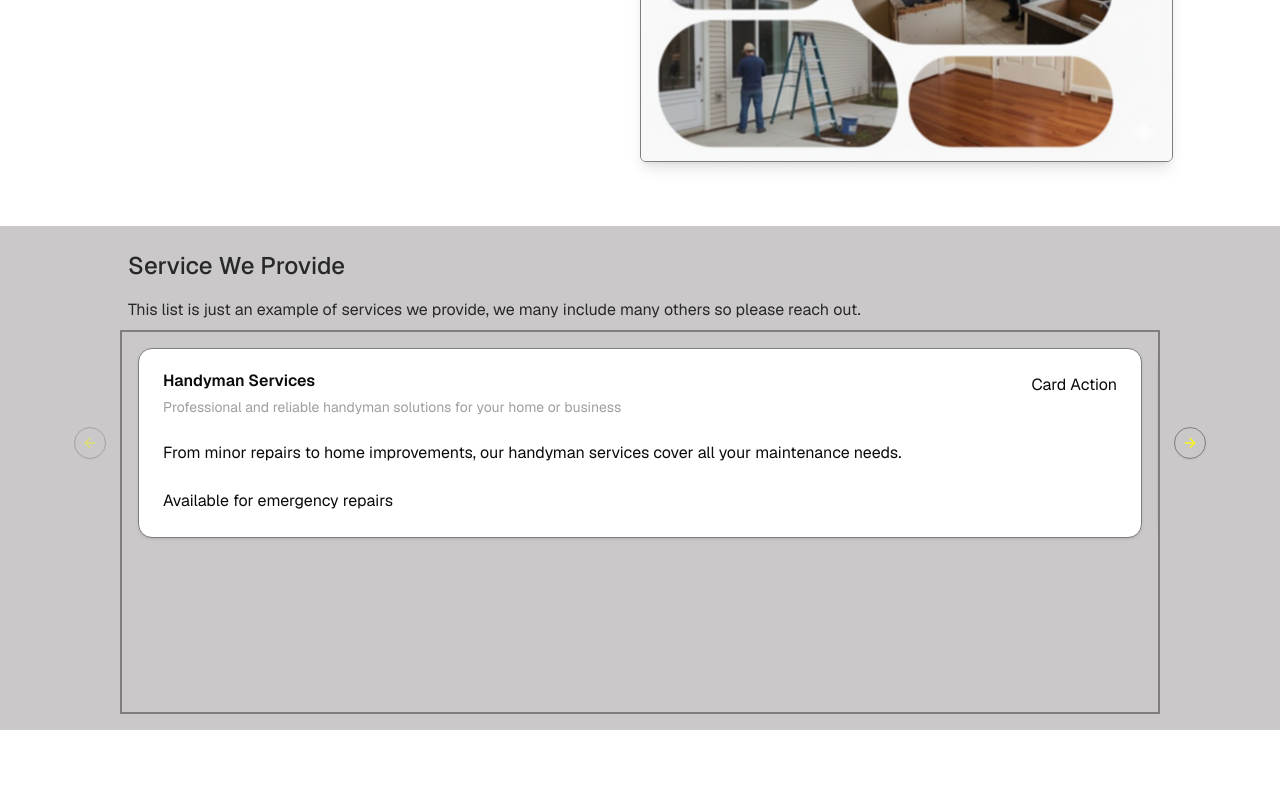
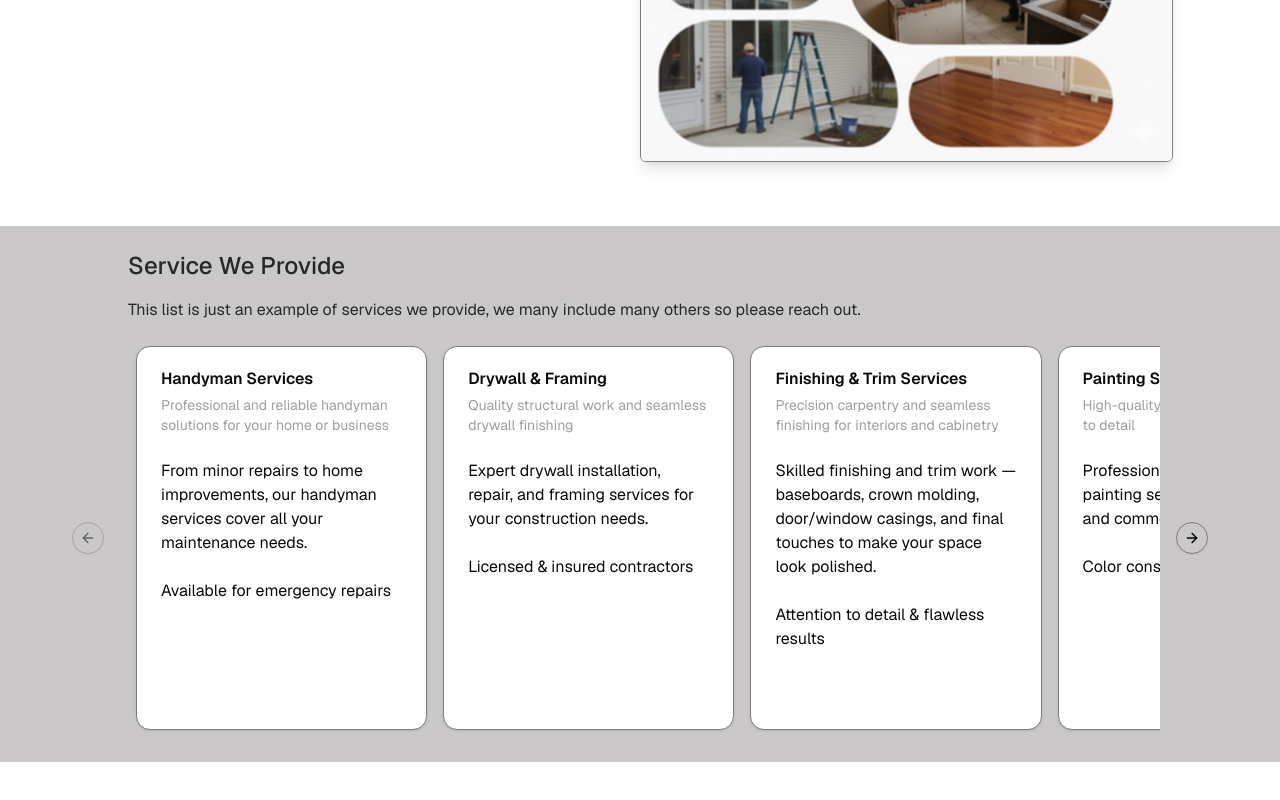
Before and after one commit to Pmacdon15/contractor-chris, a Next.js app: page / in a window 1280 px wide. Shown: the part 1159-1959 px from the top of the page. Built offline with nearby package versions, Linux system fonts and the light colour scheme.

Commit message:
updated carousel

```diff
--- a/src/app/page.tsx
+++ b/src/app/page.tsx
@@ -4,7 +4,7 @@ import Hero from '@/components/hero/hero'
 
 export default function Home() {
 	return (
-		<div className="flex flex-col gap-16 w-full items-center">
+		<div className="flex flex-col gap-4 md:gap-16 w-full items-center">
 			<Hero />
 			<ContentSectionOne />
 			<ContentSectionTwo />
@@ -23,7 +23,7 @@ function ContentSectionTwo() {
 				</p>
 			</div>
 
-			<div className="border-2 w-5/6 h-96">
+			<div className="w-5/6 ">
 				<ServicesCarousel />
 			</div>
 		</div>
--- a/src/components/cards/service-card.tsx
+++ b/src/components/cards/service-card.tsx
@@ -20,11 +20,10 @@ export default function ServiceCard({
 	footer: string
 }) {
 	return (
-		<Card>
+		<Card className='h-96'>
 			<CardHeader>
 				<CardTitle>{title}</CardTitle>
 				<CardDescription>{description}</CardDescription>
-				<CardAction>Card Action</CardAction>
 			</CardHeader>
 			<CardContent>
 				<p>{content}</p>
--- a/src/components/carousels/services-carousel.tsx
+++ b/src/components/carousels/services-carousel.tsx
@@ -7,30 +7,65 @@ import {
 	CarouselPrevious,
 } from '../ui/carousel'
 
+const serviceData = [
+	{
+		title: 'Handyman Services',
+		content:
+			'From minor repairs to home improvements, our handyman services cover all your maintenance needs.',
+		description:
+			'Professional and reliable handyman solutions for your home or business',
+		footer: 'Available for emergency repairs',
+	},
+	{
+		title: 'Drywall & Framing',
+		content:
+			'Expert drywall installation, repair, and framing services for your construction needs.',
+		description: 'Quality structural work and seamless drywall finishing',
+		footer: 'Licensed & insured contractors',
+	},
+	{
+		title: 'Finishing & Trim Services',
+		content:
+			'Skilled finishing and trim work — baseboards, crown molding, door/window casings, and final touches to make your space look polished.',
+		description:
+			'Precision carpentry and seamless finishing for interiors and cabinetry',
+		footer: 'Attention to detail & flawless results',
+	},
+	{
+		title: 'Painting Services',
+		content:
+			'Professional interior and exterior painting services for residential and commercial properties.',
+		description: 'High-quality paint work with attention to detail',
+		footer: 'Color consultation available',
+	},
+	{
+		title: 'Kitchen Remodeling',
+		content:
+			'Complete kitchen renovation services from design to installation.',
+		description: 'Transform your kitchen into a modern, functional space',
+		footer: 'Free design consultation',
+	},
+]
 export default function ServicesCarousel() {
 	return (
 		<Carousel>
 			<CarouselContent>
-                <CarouselItem>
-                    <ServiceCard
-                        content={'From minor repairs to home improvements, our handyman services cover all your maintenance needs.'}
-                        description={'Professional and reliable handyman solutions for your home or business'}
-                        footer={'Available for emergency repairs'}
-                        title={'Handyman Services'}
-                    />
-                </CarouselItem>
-                <CarouselItem>
-                    <ServiceCard
-                        content={'Expert drywall installation, repair, and framing services for your construction needs.'}
-                        description={'Quality structural work and seamless drywall finishing'}
-                        footer={'Licensed & insured contractors'}
-                        title={'Drywall & Framing'}
-                    />
-                </CarouselItem>
-				<CarouselItem>3</CarouselItem>
+				{serviceData.map((service, index) => (
+					<CarouselItem
+						className="basis-[95%] md:basis-[45%] lg:basis-[30%]"
+						key={index}
+					>
+						<ServiceCard
+							content={service.content}
+							description={service.description}
+							footer={service.footer}
+							title={service.title}
+						/>
+					</CarouselItem>
+				))}
 			</CarouselContent>
-			<CarouselPrevious className='bg-secondary' />
-			<CarouselNext className='bg-secondary' />
+			<CarouselPrevious className="bg-secondary" />
+			<CarouselNext className="bg-secondary" />
 		</Carousel>
 	)
 }
--- a/src/components/hero/hero.tsx
+++ b/src/components/hero/hero.tsx
@@ -2,7 +2,7 @@ import { Button } from "../ui/button";
 
 export default function Hero() {
 	return (
-		<div className="bg-[url('/hero.png')] bg-cover bg-top w-full h-100 md:w-5/6 md:h-160 grid grid-cols-2">
+		<div className="bg-[url('/hero.png')] bg-cover bg-top w-full h-100  md:h-160 grid grid-cols-2">
 			<div className="col-span-2 sm:col-span-1 flex flex-col  items-center justify-end mb-8 md:justify-center  text-4xl font-bold gap-4 pl-4 md:pl-8">
 				<h1>Need Work Done On Your House?</h1>
                 <h1>We Are Reliable And Consistence</h1>
--- a/src/components/ui/carousel.tsx
+++ b/src/components/ui/carousel.tsx
@@ -195,7 +195,7 @@ function CarouselPrevious({
 			variant={variant}
 			{...props}
 		>
-			<ArrowLeft />
+			<ArrowLeft color="black" />
 			<span className="sr-only">Previous slide</span>
 		</Button>
 	)
@@ -225,7 +225,7 @@ function CarouselNext({
 			variant={variant}
 			{...props}
 		>
-			<ArrowRight />
+			<ArrowRight color="black" />
 			<span className="sr-only">Next slide</span>
 		</Button>
 	)
```
